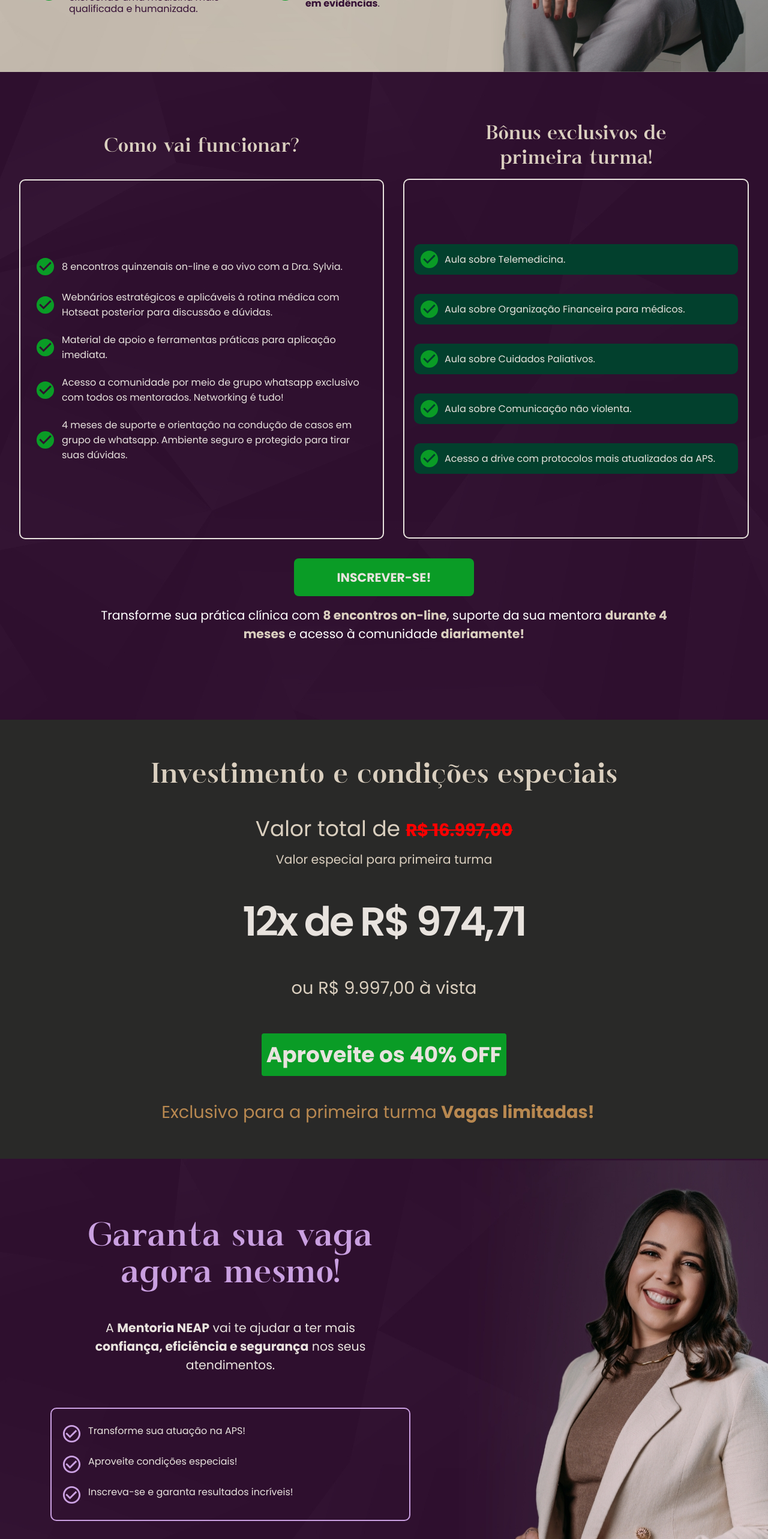
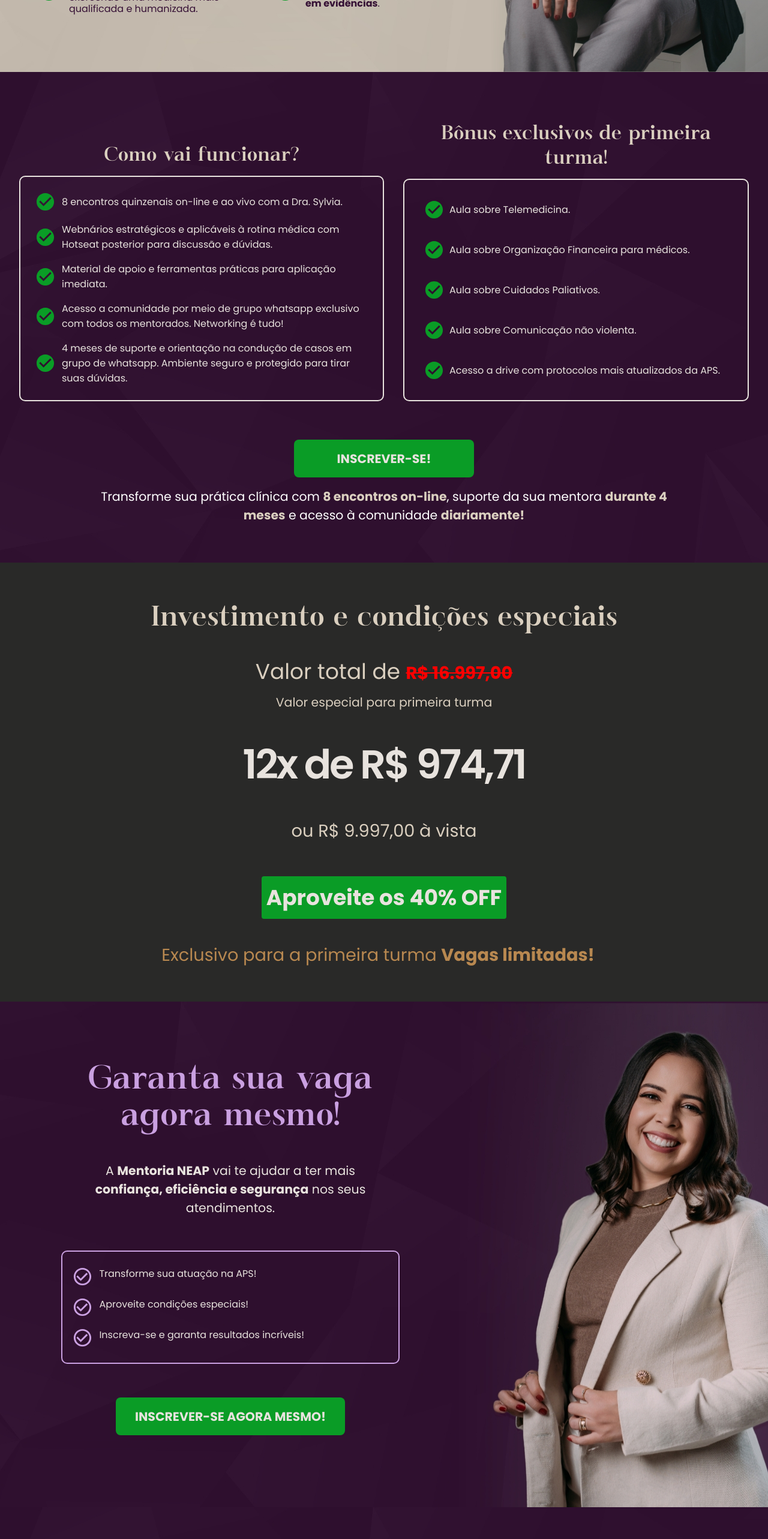
Before and after one commit to irlanreis/sylvia-mentoria, a React (Vite) app: page / in a window 1280 px wide. Shown: the part 2320-4886 px from the top of the page at 60% size. Built offline with nearby package versions, Linux system fonts and the light colour scheme.

Commit message:
Fix: Ultimas correções

```diff
--- a/src/components/Session05.tsx
+++ b/src/components/Session05.tsx
@@ -22,7 +22,7 @@
 
   return (
     <div className="container-session05">
-      <h2 className="title-session05">Como vai funcionar?</h2>
+      <h2 className="title-session06">Como vai funcionar?</h2>
       <span className="ligth-effect">
       <ul className="list-session05">
         {textMentoria.map((item, index) => (
--- a/src/styles/session05.css
+++ b/src/styles/session05.css
@@ -85,11 +85,11 @@
 
   .list-session05 {
     width: 100%;
-    height: 75vh;
+    max-height: 620px;
     border-radius: 10px;
-    gap: 5px;
+    gap: 0px;
     justify-content: center;
-    padding: 2rem 1rem;
+    padding: 1rem;
     border: 2px solid var(--off-white);
   }
 
--- a/src/styles/session05Main.css
+++ b/src/styles/session05Main.css
@@ -13,7 +13,7 @@
   .container-session05Main {
     background-image: url("../assets/backgrounds-mentoria/2.jpg");
     padding: 4rem 2rem;
-    height: 135vh;
+    gap: 2rem;
   }
 
   .content-session05Main {
--- a/src/styles/session06.css
+++ b/src/styles/session06.css
@@ -106,25 +106,24 @@
   .title-session06 {
     font-size: var(--size-xl);
     color: var(--palha);
-    width: 80%;
+    width: 100%;
   }
 
   .list-session06 {
-    height: 75vh;
     width: 100%;
-    padding: 2rem 1rem;
+    padding: 1rem;
     border: none;
     justify-content: center;
     border: 2px solid var(--off-white);
-    gap: 2rem;
+    max-height: 620px;
   }
 
   .list-session06 li {
     font-size: var(--size-sm);
     gap: 8px;
     color: var(--off-white);
-    background-color: var(--green);
     border-radius: 10px;
+    padding: 16px;
   }
 
   .container-session06-text p, .btn-session06 {
--- a/src/styles/session08.css
+++ b/src/styles/session08.css
@@ -18,14 +18,15 @@
   font-weight: normal;
   line-height: 1;
   margin-bottom: 1rem;
-  width: 80%;
 }
 
 .header-session08-container {
   display: flex;
-  aling-items: center;
-  justify-content: center;
+  align-items: center;
+  flex-direction: column;
   margin-bottom: 1.5rem;
+  padding: 0 2rem;
+  gap: 20px;
 }
 
 .checkIcon {
@@ -49,6 +50,9 @@
   text-align: left;
   list-style: none;
   width: 90%;
+  border: 2px solid var(--light-lilas);
+  padding: 1rem;
+  border-radius: 10px;
 }
 
 .list-session08 li {
@@ -88,7 +92,7 @@
 
   .title-session08 {
     font-size: var(--size-4xl);
-    width: 60%;
+    width: 80%;
     color: var(--light-lilas)
   }
 
@@ -112,6 +116,7 @@
 @media (min-width: 1024px) {
   .container-session08  {
     background-image: url("../assets/backgrounds-mentoria/6.jpg");
+    background-repeat: no-repeat;
     align-items: flex-start;
     background-position: top;
   }
@@ -125,7 +130,7 @@
   }
 
   .title-session08 {
-    width: 80%;
+    width: 90%;
     color: var(--light-lilas);
   }
 
```
